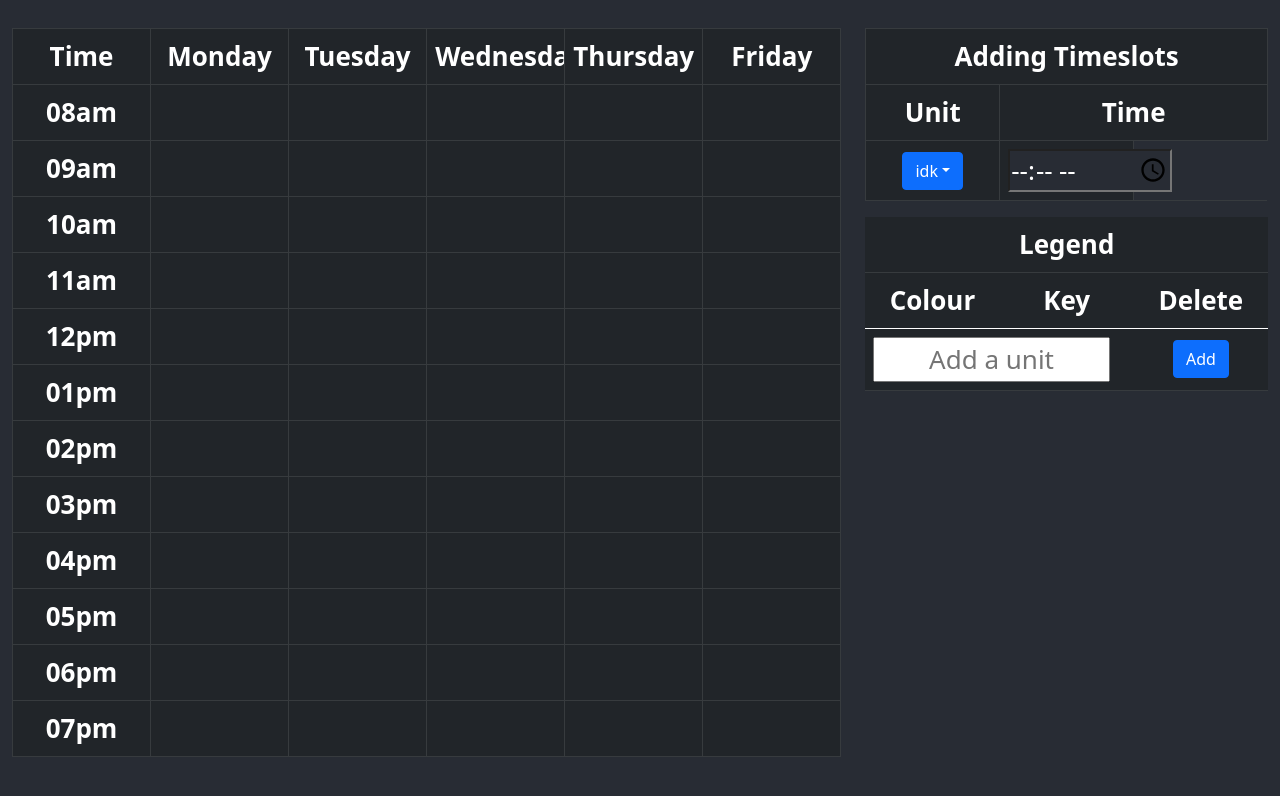
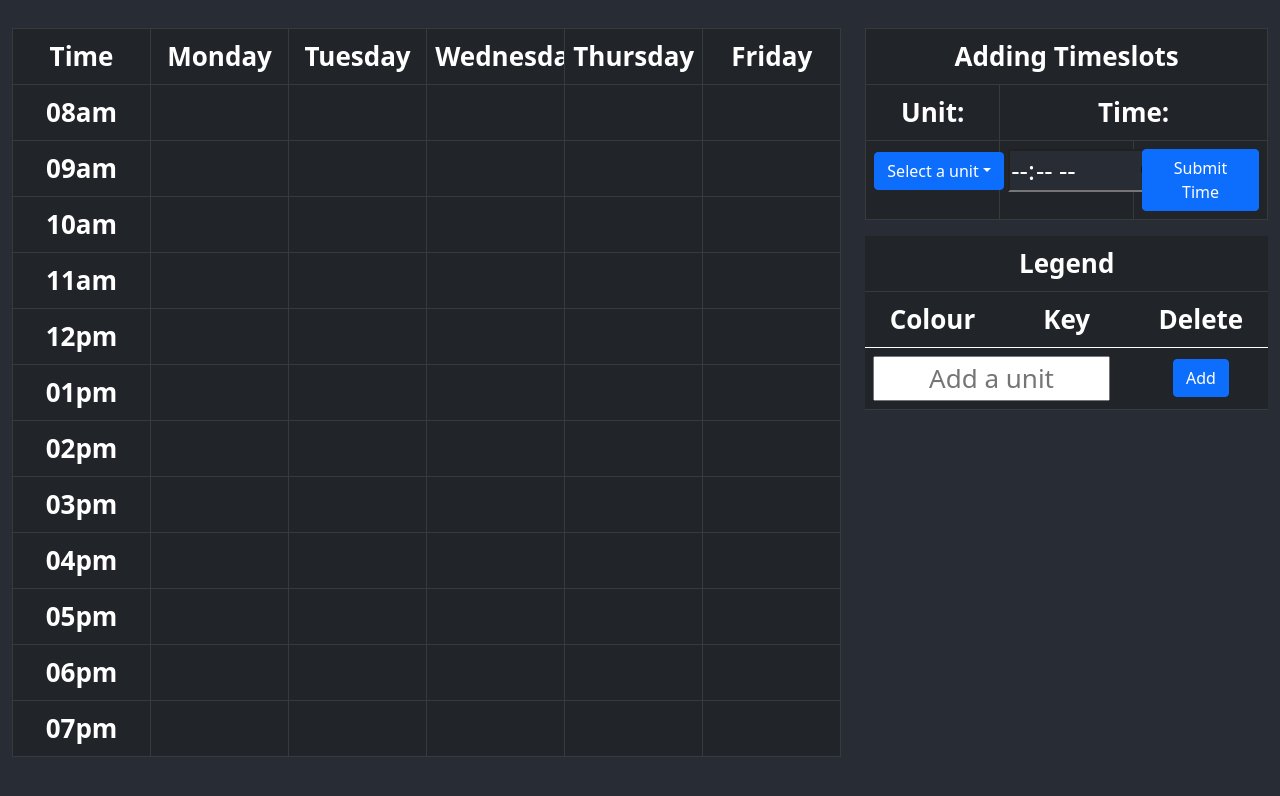
Before and after one commit to Arithmetic-Overflow/Timetable, a React (Create React App) app: page / in a window 1280 px wide. Shown: the top 796 px of the page. Built offline with nearby package versions, Linux system fonts and the light colour scheme.

Commit message:
Tweaked insertion panel layout

```diff
--- a/src/components/InsertionPanel.jsx
+++ b/src/components/InsertionPanel.jsx
@@ -8,7 +8,7 @@ import DropdownButton from 'react-bootstrap/DropdownButton';
 
 import { availableColours, colourNameMap } from './colours';
 
-const InsertionPanel = ({ className, subjects=[] }) => {
+const InsertionPanel = ({ className, subjects=['CITS3003', 'CITS3404'] }) => {
   const [selected, setSelected] = useState('-');
 
   return (
@@ -26,11 +26,11 @@ const InsertionPanel = ({ className, subjects=[] }) => {
         </tr>
         <tr>
           <th>
-            Unit
+            Unit:
           </th>
 
-          <th colSpan='2'>
-            Time
+          <th colspan='2'>
+            Time:
           </th>
         </tr>
       </thead>
@@ -39,8 +39,9 @@ const InsertionPanel = ({ className, subjects=[] }) => {
         <tr>
           <td>
             <DropdownButton
-              title='idk'
+              title='Select a unit'
               variant='primary'
+              style={{'width': '100%'}}
             >
               {
                 subjects.map(
@@ -63,6 +64,12 @@ const InsertionPanel = ({ className, subjects=[] }) => {
               }}
             />
           </td>
+
+          <td>
+            <Button style={{'width': '100%'}}>
+              Submit Time
+            </Button>
+          </td>
         </tr>
       </tbody>
     </Table>
```
